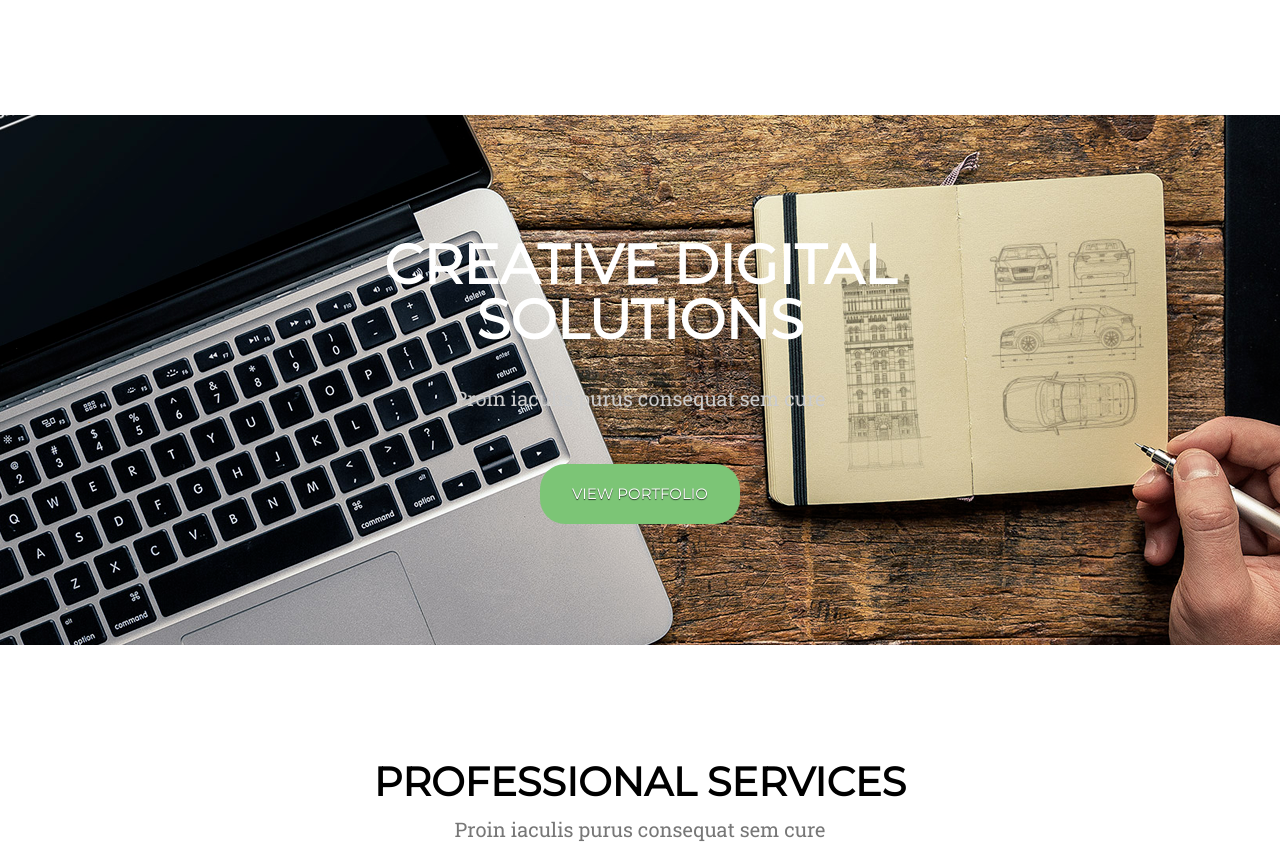
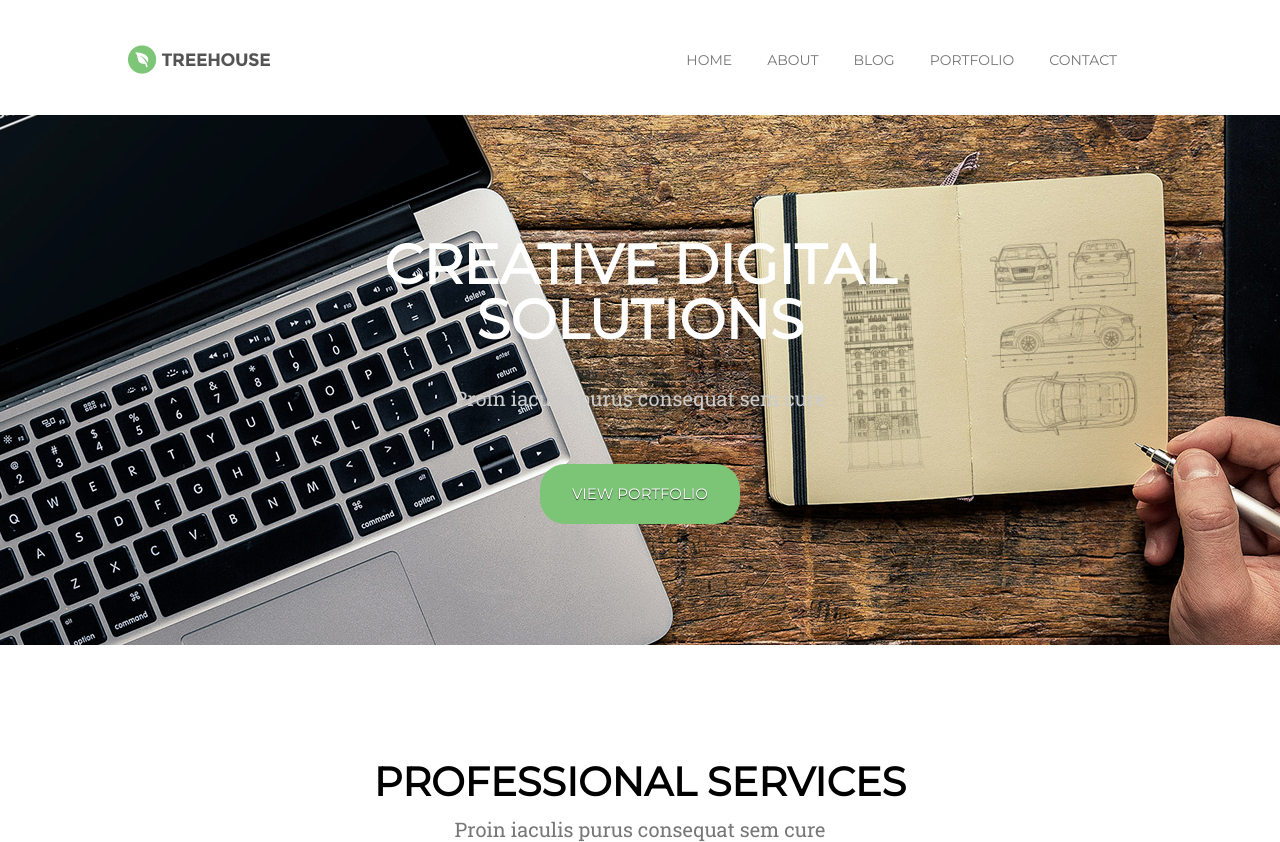
Before and after one commit to martajablonska/Simply-page, a plain HTML site: page index.html in a window 1280 px wide. Shown: the top 842 px of the page. Drawn offline with Linux system fonts and the light colour scheme.

Commit message:
Added header with nav and logo

```diff
--- a/index.html
+++ b/index.html
@@ -12,7 +12,18 @@
 <body>
 
 <header>
-    <!-- menu i logo-->
+    <div class="header_container">
+        <img class ='logo' src="images/logo.png">
+        <nav>
+            <ul>
+                <li>HOME</li>
+                <li>ABOUT</li>
+                <li>BLOG</li>
+                <li>PORTFOLIO</li>
+                <li>CONTACT</li>
+            </ul>
+        </nav>
+    </div>
 </header>
 
     <section class="baner">
--- a/style.css
+++ b/style.css
@@ -10,7 +10,41 @@ body {
 
 header {
     height: 115px;
+}
 
+.header_container {
+    margin-left:auto;
+    margin-right: auto;
+    margin-top: 45px;
+    width:80%;
+    display:flex;
+    flex-direction: row;
+    justify-content: space-between;
+    align-content: center;
+}
+
+.logo {
+    align-self: center;
+}
+
+nav {
+    align-self: center;
+}
+nav ul {
+    margin:0;
+    padding:0;
+    list-style-type: none;
+}
+
+nav ul > li  {
+    text-decoration: none;
+    display: block;
+    font-family: 'Montserrat', sans-serif;
+    color:  #777777;
+    font-size:14px;
+    margin-right: 35px;
+    font-weight: 400;
+    float:left;
 }
 
 .baner {
```
Also changed, not shown: images/logo.png (added).
